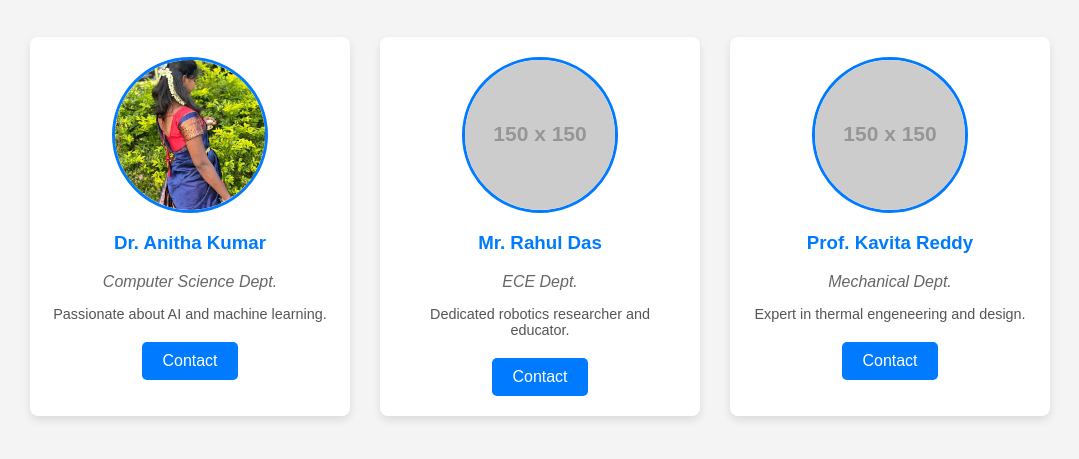
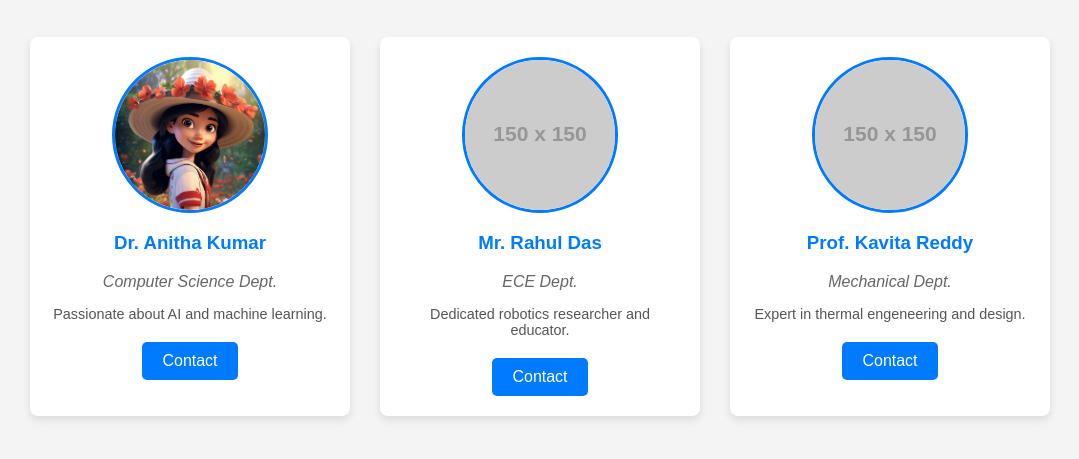
Before and after one commit to ANITHA1219/Oracle1, a plain HTML site: page index.html in a window 1280 px wide. Shown: the part 81-540 px from the top of the page, without its empty margins (100-1179 px from the left). Drawn offline with Linux system fonts and the light colour scheme; placeholder pictures from the web are drawn by us.

Commit message:
Update index.html

```diff
--- a/index.html
+++ b/index.html
@@ -15,7 +15,7 @@
     <main>
         <section class="faculty-cards">
             <div class="faculty-card">
-                <img src="2.jpg" Dr. Anitha Kumar">
+                <img src="1.jpg" Dr. Anitha Kumar">
                 <h3>Dr. Anitha Kumar</h3>
                 <p class="department">Computer Science Dept.</p>
                 <p class="description">Passionate about AI and machine learning.</p>
```
